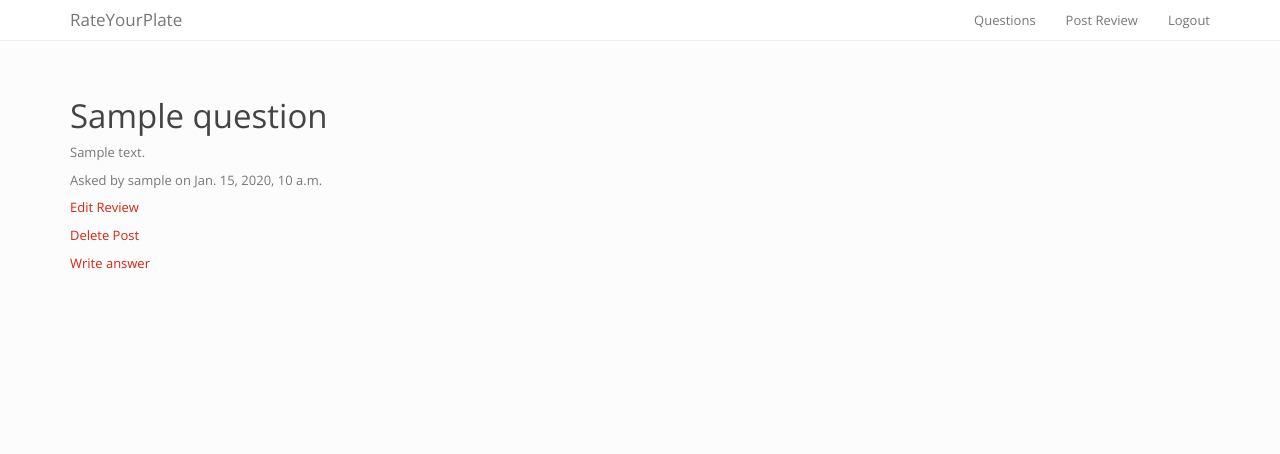
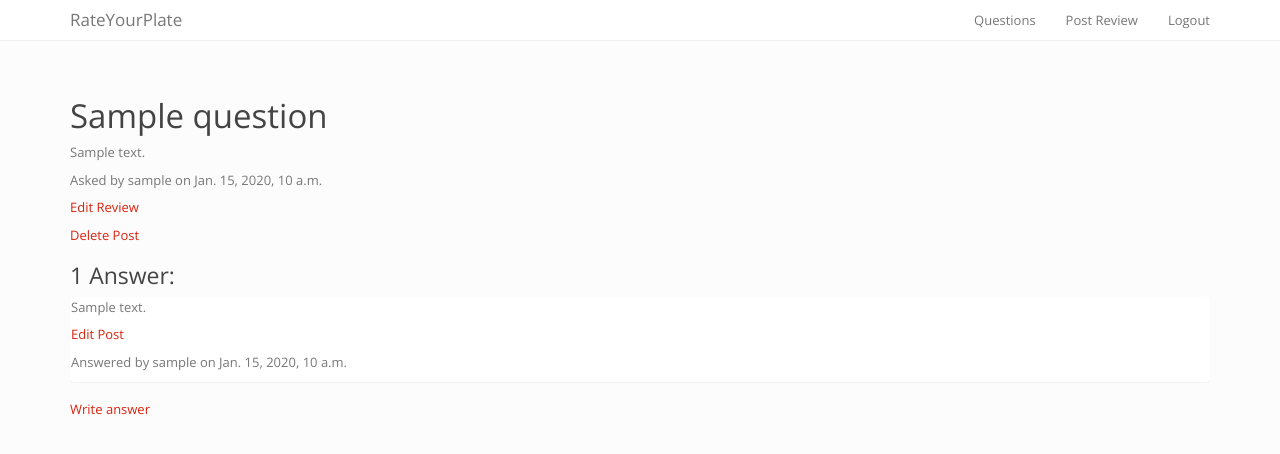
Before and after one commit to PRA945/rate_my_plate, a Django app: page /question/1/ in a window 1280 px wide. Shown: the top 454 px of the page. Run offline with Django 3.2, Linux system fonts and the light colour scheme; the first user in the database is signed in; tables that the repository leaves empty hold one stand-in row (Sample ...); some libraries are stand-ins or nearby versions.

Commit message:
Add answer update view

```diff
--- a/core/urls.py
+++ b/core/urls.py
@@ -2,15 +2,16 @@ from django.conf.urls import patterns, include, url
 from .views import *
 
 urlpatterns = patterns('',
-                       url(r'^$', Home.as_view(), name='home'),
-                       url(r'^user/', include('registration.backends.simple.urls')),
-                       url(r'^user/', include('django.contrib.auth.urls')),
-                       url(r'^question/create/$', QuestionCreateView.as_view(), name='question_create'),
-                       url(r'question/$', QuestionListView.as_view(), name='question_list'),
-                       url(r'^question/(?P<pk>\d+)/$', QuestionDetailView.as_view(), name='question_detail'),
-                       url(r'^question/update/(?P<pk>\d+)/$', QuestionUpdateView.as_view(), name='question_update'),
-                       url(r'^question/delete/(?P<pk>\d+)/$', QuestionDeleteView.as_view(), name='question_delete'),
-                       url(r'^question/(?P<pk>\d+)/answer/create/$', AnswerCreateView.as_view(), name='answer_create'),
-                       url(r'^success/$', Success.as_view(), name="success"),
+      url(r'^$', Home.as_view(), name='home'),
+      url(r'^user/', include('registration.backends.simple.urls')),
+      url(r'^user/', include('django.contrib.auth.urls')),
+      url(r'^question/create/$', QuestionCreateView.as_view(), name='question_create'),
+      url(r'question/$', QuestionListView.as_view(), name='question_list'),
+      url(r'^question/(?P<pk>\d+)/$', QuestionDetailView.as_view(), name='question_detail'),
+      url(r'^question/update/(?P<pk>\d+)/$', QuestionUpdateView.as_view(), name='question_update'),
+      url(r'^question/delete/(?P<pk>\d+)/$', QuestionDeleteView.as_view(), name='question_delete'),
+      url(r'^question/(?P<pk>\d+)/answer/create/$', AnswerCreateView.as_view(), name='answer_create'),
+      url(r'^success/$', Success.as_view(), name="success"),
+      url(r'^question/(?P<question_pk>\d+)/answer/update/(?P<answer_pk>\d+)/$', AnswerUpdateView.as_view(), name='answer_update'),
 
                       )
--- a/core/views.py
+++ b/core/views.py
@@ -28,6 +28,13 @@ class QuestionDetailView(DetailView):
   model = Question
   template_name = 'question/question_detail.html'
 
+  def get_context_data(self, **kwargs):
+    context = super(QuestionDetailView, self).get_context_data(**kwargs)
+    question= Question.objects.get(id=self.kwargs['pk'])
+    answers = Answer.objects.filter(question=question)
+    context['answers'] = answers
+    return context
+
 class QuestionUpdateView(UpdateView):
   model = Question
   template_name = 'question/question_form.html'
@@ -45,7 +52,17 @@ class AnswerCreateView(CreateView):
 
   def get_success_url(self):
     return self.object.question.get_absolute_url()
+
   def form_valid(self, form):
     form.instance.user = self.request.user
     form.instance.question = Question.objects.get(id=self.kwargs['pk'])
     return super(AnswerCreateView, self).form_valid(form)
+
+class AnswerUpdateView(UpdateView):
+  model= Answer
+  pk_url_kwarg = 'answer_pk'
+  template_name = 'answer/answer_form.html'
+  fields = ['text']
+
+  def get_success_url(self):
+      return self.object.question.get_absolute_url()
--- a/templates/home.html
+++ b/templates/home.html
@@ -9,7 +9,8 @@
   <h1> Welcome to Rate Your Plate </h1>
   <p> The food rating app for everyone </p>
   <p><a class="btn btn-lg btn-primary" href="{% url 'registration_register' %}">Sign up</a></p>
-  <p><a href="{% url 'question_create' %}" class="btn btn-lg btn-primary">Submit question</a></p>
+  <p><a class="btn btn-lg btn-primary" href="{% url 'auth_login' %}">Login</a></p>
+
 </div>
 {% endif %}
 {% endblock %}
--- a/templates/question/question_detail.html
+++ b/templates/question/question_detail.html
@@ -7,5 +7,17 @@
 <p><a href="{% url 'question_update' pk=question.id %}">Edit Review</a></p>
 <p><a href="{% url 'question_delete' pk=question.id %}">Delete Post</a></p>
 {% endif %}
+{% if answers.count > 0 %}
+<h3>{{ answers.count }} Answer{{ answers.count|pluralize }}:</h3>
+{% endif %}
+{% for answer in answers %}
+<div class="panel">
+  <p>{{ answer.text }}</p>
+  {% if answer.user == user %}
+  <p><a href="{% url 'answer_update' question_pk=question.id answer_pk=answer.id %}">Edit Post</a><p>
+  {% endif %}
+  <p>Answered by {{ answer.user.username }} on {{ answer.created_at }}</p>
+</div>
+{% endfor %}
 <p><a href="{% url 'answer_create' pk=question.id %}">Write answer</a></p>
 {% endblock %}
```
